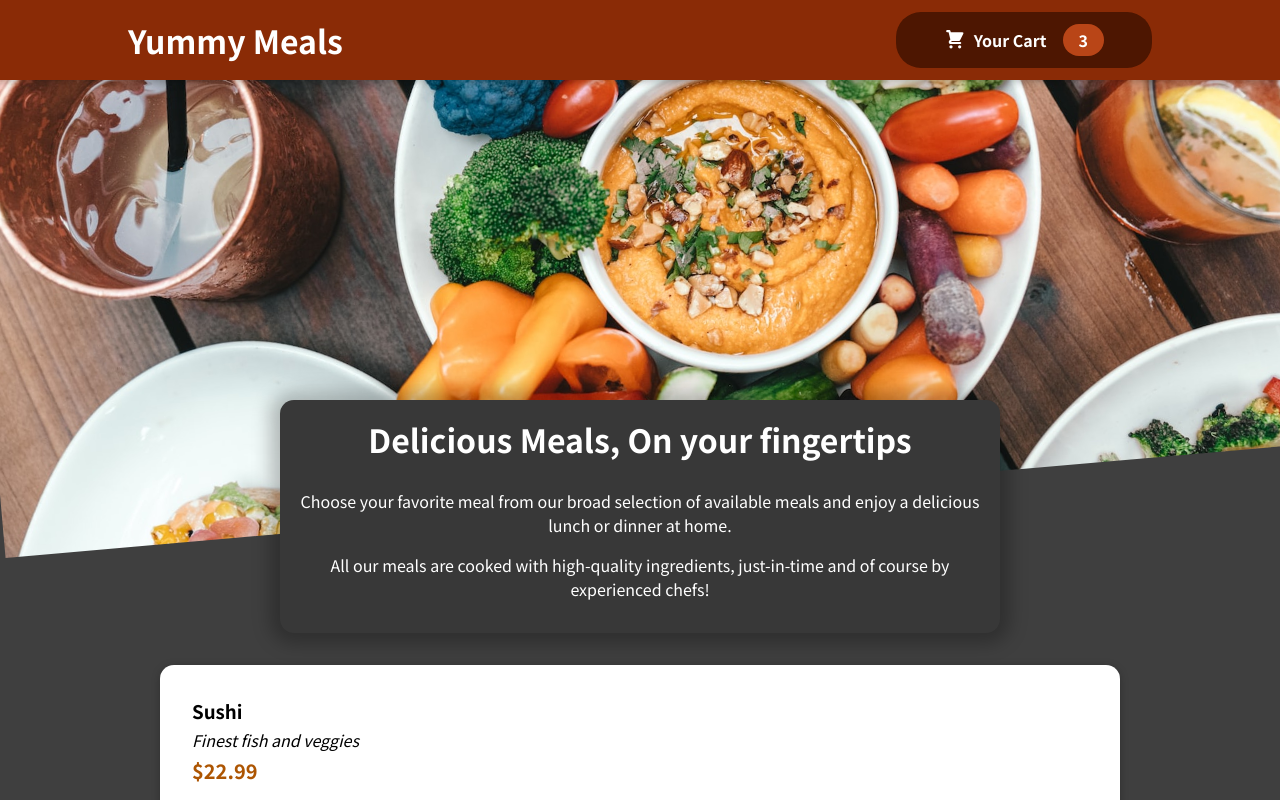
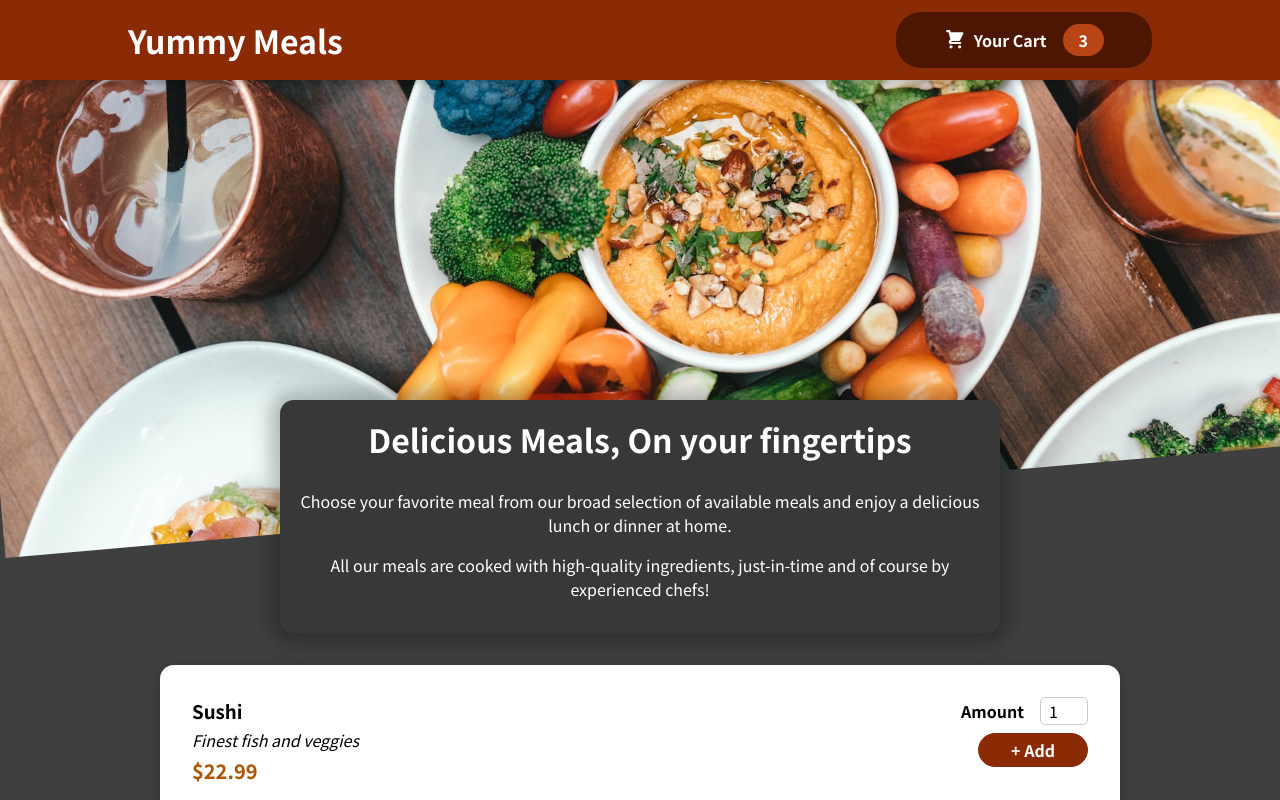
Before and after one commit to arpitbhardwaj/yummy-meals, a React (Create React App) app: page / in a window 1280 px wide. Shown: the top 800 px of the page. Built offline with nearby package versions, Linux system fonts and the light colour scheme.

Commit message:
Added MealItem Component

```diff
--- a/src/components/Meals/AvailableMeals.js
+++ b/src/components/Meals/AvailableMeals.js
@@ -1,6 +1,6 @@
 import classes from "./AvailableMeals.module.css";
 import Card from "../UI/Card"
-import MealItem from "./MealItem"
+import MealItem from "./MealItem/MealItem"
 
 const DUMMY_MEALS = [
   {
--- a/src/components/Meals/MealItem.js
+++ b/src/components/Meals/MealItem/MealItem.js
@@ -1,4 +1,5 @@
 import classes from "./MealItem.module.css";
+import MealItemForm from "./MealItemForm";
 
 const MealItem = (props) => {
   const price = `$${props.price.toFixed(2)}`;
@@ -10,7 +11,9 @@
         <div className={classes.description}>{props.description}</div>
         <div className={classes.price}>{price}</div>
       </div>
-      <div></div>
+      <div>
+        <MealItemForm />
+      </div>
     </li>
   );
 };
--- /dev/null
+++ b/src/components/Meals/MealItem/MealItemForm.js
@@ -0,0 +1,23 @@
+import classes from "./MealItemForm.module.css";
+import Input from "../../UI/Input"
+
+const MealItemForm = (props) => {
+  return (
+    <form className={classes.form}>
+      <Input
+        label='Amount'
+        input={{
+          id: 'amount_' + props.id,
+          type: 'number',
+          min: '1',
+          max: '5',
+          step: '1',
+          defaultValue: '1',
+        }}
+      />
+      <button>+ Add</button>
+    </form>
+  );
+};
+
+export default MealItemForm;
--- /dev/null
+++ b/src/components/Meals/MealItem/MealItemForm.module.css
@@ -0,0 +1,20 @@
+.form {
+    text-align: right;
+  }
+
+  .form button {
+    font: inherit;
+    cursor: pointer;
+    background-color: #8a2b06;
+    border: 1px solid #8a2b06;
+    color: white;
+    padding: 0.25rem 2rem;
+    border-radius: 20px;
+    font-weight: bold;
+  }
+
+  .form button:hover,
+  .form button:active {
+    background-color: #641e03;
+    border-color: #641e03;
+  }
--- /dev/null
+++ b/src/components/UI/Input.js
@@ -0,0 +1,12 @@
+import classes from "./Input.module.css";
+
+const Input = (props) => {
+  return (
+    <div className={classes.input}>
+      <label htmlFor={props.input.id}>{props.label}</label>
+      <input {...props.input} />
+    </div>
+  );
+};
+
+export default Input;
--- /dev/null
+++ b/src/components/UI/Input.module.css
@@ -0,0 +1,18 @@
+.input {
+    display: flex;
+    align-items: center;
+    margin-bottom: 0.5rem;
+  }
+
+  .input label {
+    font-weight: bold;
+    margin-right: 1rem;
+  }
+
+  .input input {
+    width: 3rem;
+    border-radius: 5px;
+    border: 1px solid #ccc;
+    font: inherit;
+    padding-left: 0.5rem;
+  }
```
Also changed, not shown: src/components/Meals/MealItem/MealItem.module.css (renamed from src/components/Meals/MealItem.module.css).
